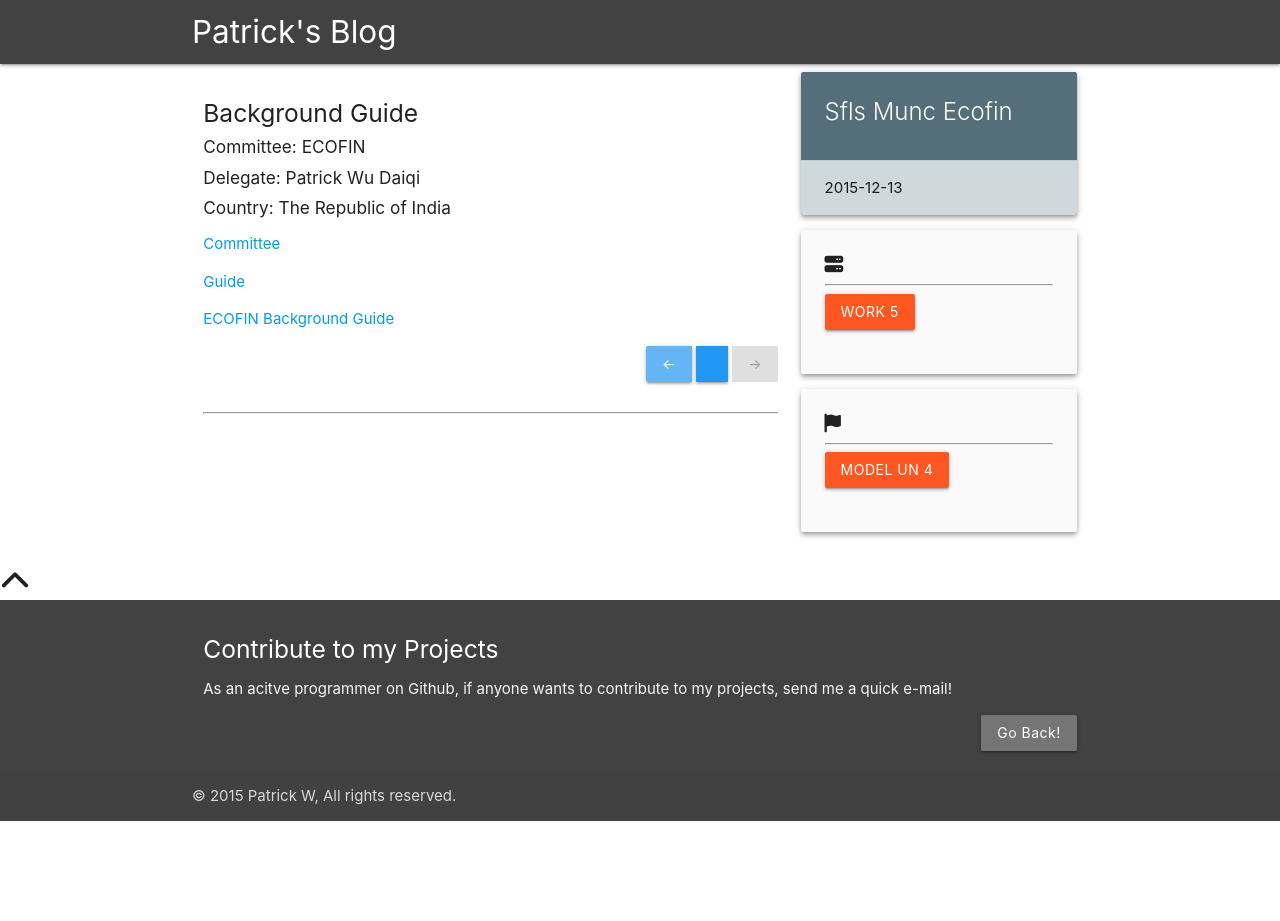
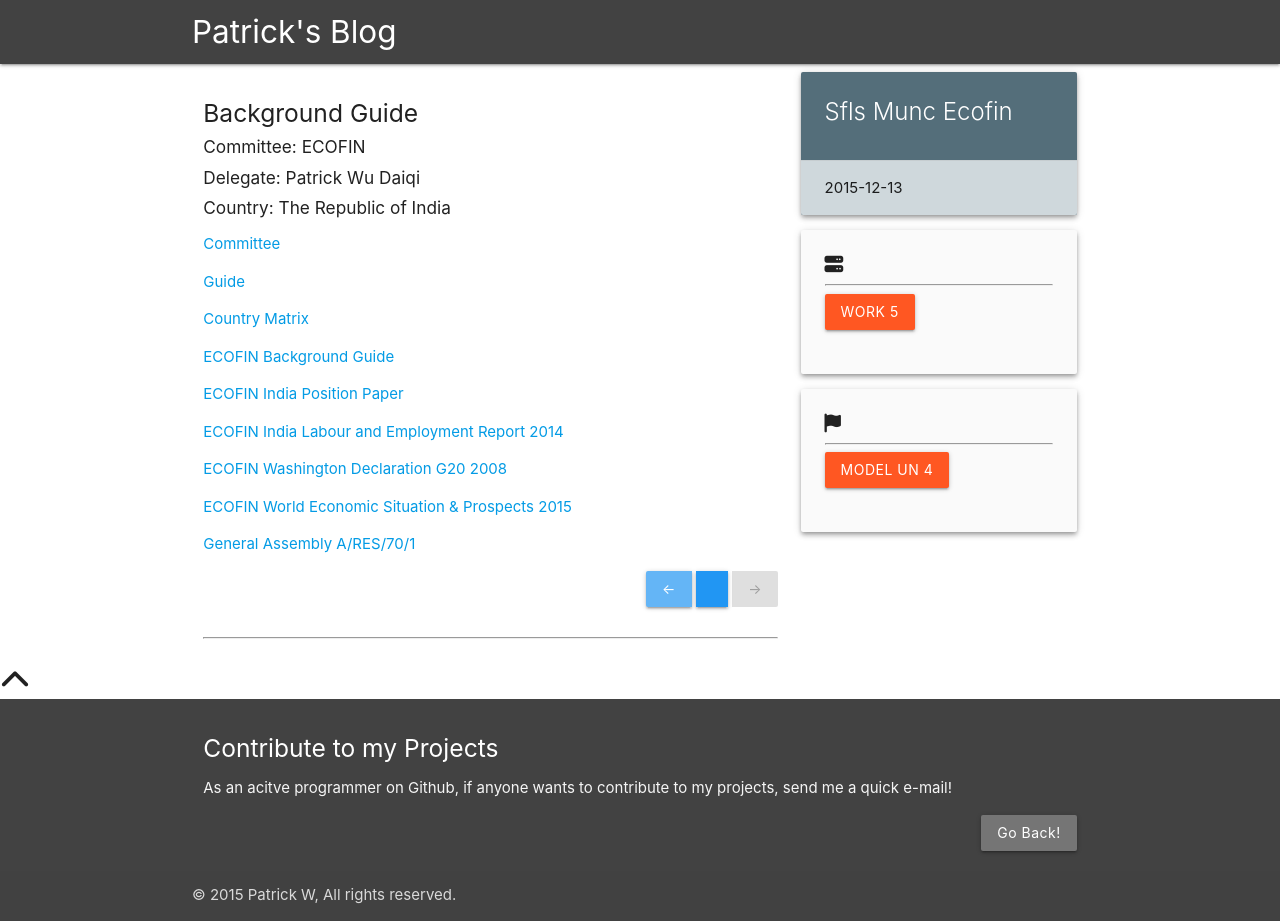
Before and after one commit to Pisces000221/blog, a Jekyll site: the page built from _posts/2015-12-13-SFLS-MUNC-Ecofin.md, in a window 1280 px wide. Built offline with Jekyll 4.4.1, drawn with Linux system fonts in a browser that asks for light colours; nearby versions of some CDN libraries; library files that are not in the unit come from our copies; before the commit the page ends 900 px from its top, so only the background shows below that.

Commit message:
Files update

```diff
--- a/_posts/2015-12-13-SFLS-MUNC-Ecofin.md
+++ b/_posts/2015-12-13-SFLS-MUNC-Ecofin.md
@@ -19,4 +19,16 @@ shortContent: "SFLSMUNC 2015 ECOFIN"
 
 [Guide](https://raw.githubusercontent.com/magetron/pdf/master/%5BSFLSMUNC%5DGuide.pdf)
 
+[Country Matrix](https://raw.githubusercontent.com/magetron/pdf/master/%5BSFLSMUNC%5DCountry_Matrix.pdf)
+
 [ECOFIN Background Guide](https://raw.githubusercontent.com/magetron/pdf/master/%5BECOFIN%5DBackground%20Guide.pdf)
+
+[ECOFIN India Position Paper](https://raw.githubusercontent.com/magetron/pdf/master/%5BECOFIN%5DIndia.Position.Paper.pdf)
+
+[ECOFIN India Labour and Employment Report 2014](https://raw.githubusercontent.com/magetron/pdf/master/%5BECOFIN%5DIndia%20Labour%20and%20Employment%20Report%202014.pdf)
+
+[ECOFIN Washington Declaration G20 2008](https://raw.githubusercontent.com/magetron/pdf/master/%5BECOFIN%5DWashington%20Declaration%20G20%202008.pdf)
+
+[ECOFIN World Economic Situation & Prospects 2015](https://raw.githubusercontent.com/magetron/pdf/master/%5BECOFIN%5DWorld_Economic_Situation%26Prospects2015.pdf)
+
+[General Assembly A/RES/70/1](https://raw.githubusercontent.com/magetron/pdf/master/%5BECOFIN%5DGA.Res%3A70%3A1.pdf)
```
